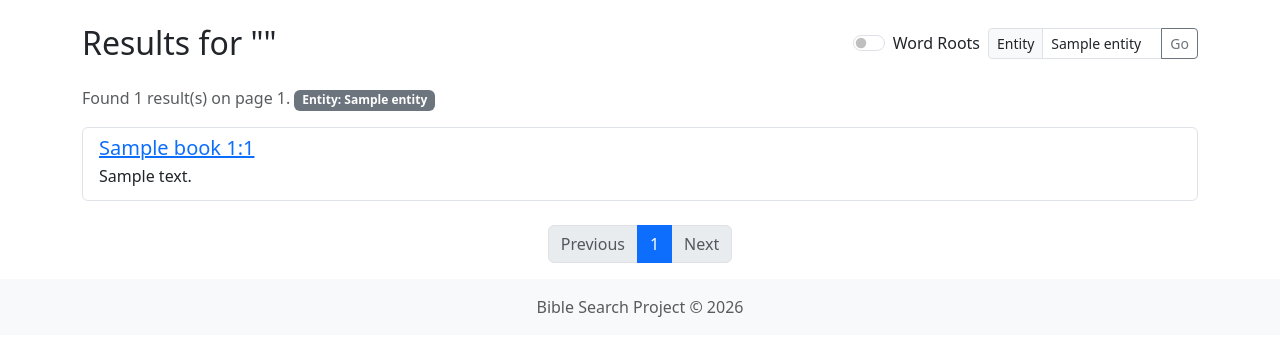
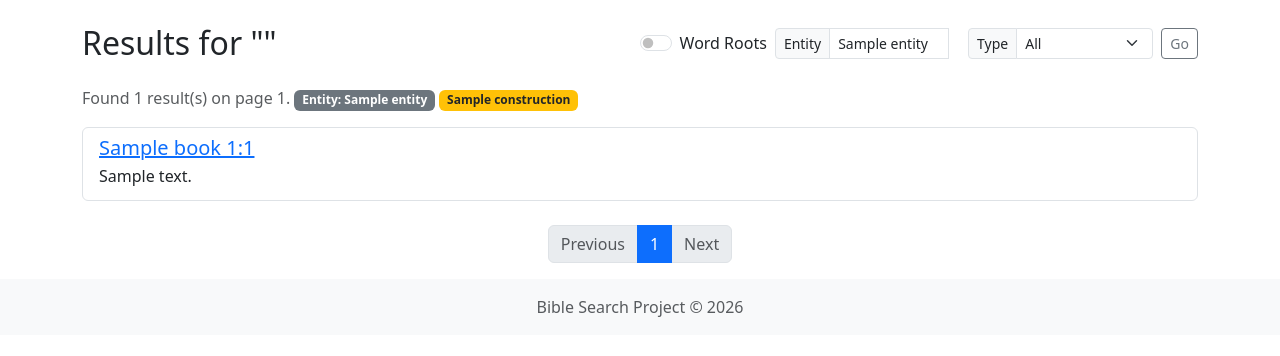
Before and after one commit to CharlieMcVicker/bible-search, a Flask app: template src/templates/results.html in a window 1280 px wide. Shown: the part 56-412 px from the top of the page. Run offline with Flask 3, Linux system fonts and the light colour scheme; the template is opened without the code that fills it: most values are stand-ins (such as "Sample title", 1, 10 or a date in 2020).

Commit message:
Implement Phase 6: Grammatical Construction Search
- Added is_command and is_hypothetical fields to Verse model.
- Enhanced ingestion logic to detect commands (imperatives, 'Thou shalt') and hypotheticals (if, unless, would/should).
- Updated BibleSearch to support filtering by grammatical construction.
- Integrated construction filters into the API and Frontend UI.

```diff
--- a/src/app.py
+++ b/src/app.py
@@ -83,11 +83,13 @@ def search_verses():
         offset = int(request.args.get('offset', 0))
         use_lemma = request.args.get('use_lemma', 'false').lower() == 'true'
         entity = request.args.get('entity')
+        construction = request.args.get('construction') # command or hypothetical
     except ValueError:
         abort(400, description="Invalid limit or offset")
 
     start_time = time.time()
-    results = searcher.search(query, limit=limit, offset=offset, use_lemma=use_lemma, entity_filter=entity)
+    results = searcher.search(query, limit=limit, offset=offset, use_lemma=use_lemma,
+                              entity_filter=entity, construction_filter=construction)
     duration = time.time() - start_time
 
     return jsonify({
@@ -96,7 +98,9 @@ def search_verses():
             'chapter': r.chapter.number,
             'verse': r.number,
             'text': r.text,
-            'lemma': r.lemma_text
+            'lemma': r.lemma_text,
+            'is_command': r.is_command,
+            'is_hypothetical': r.is_hypothetical
         } for r in results],
         'meta': {
             'count': len(results), # This is page count
@@ -179,14 +183,18 @@ def search_page():
     page = request.args.get('page', 1, type=int)
     use_lemma = request.args.get('use_lemma', 'off') == 'on' # Checkbox sends 'on'
     entity = request.args.get('entity', '').strip()
+    construction = request.args.get('construction', '').strip()
+
     if not entity:
         entity = None
+    if not construction:
+        construction = None
 
     per_page = 20
     offset = (page - 1) * per_page
 
     # Check if it's a reference (only if not doing advanced search)
-    if not use_lemma and not entity and page == 1:
+    if not use_lemma and not entity and not construction and page == 1:
         from src.nlp import extract_bible_references
         ref_meta = extract_bible_references(query)
 
@@ -200,7 +208,8 @@ def search_page():
 
     # Otherwise text search
     start_time = time.time()
-    results = searcher.search(query, limit=per_page, offset=offset, use_lemma=use_lemma, entity_filter=entity)
+    results = searcher.search(query, limit=per_page, offset=offset, use_lemma=use_lemma,
+                              entity_filter=entity, construction_filter=construction)
     duration = time.time() - start_time
 
     # Get top entities for refinement as well
@@ -219,6 +228,7 @@ def search_page():
                            per_page=per_page,
                            use_lemma=use_lemma,
                            entity=entity,
+                           construction=construction,
                            top_entities=top_entities)
 
 if __name__ == "__main__":
--- a/src/models.py
+++ b/src/models.py
@@ -26,6 +26,8 @@ class Verse(BaseModel):
     number = IntegerField()
     text = TextField() # Using KJV as primary for now
     lemma_text = TextField(null=True) # Lemmatized version of text
+    is_command = BooleanField(default=False)
+    is_hypothetical = BooleanField(default=False)
 
     class Meta:
         # Ensuring (chapter, number) is unique
--- a/src/templates/results.html
+++ b/src/templates/results.html
@@ -24,8 +24,18 @@
                         <option value="{{ ent.name }}">
                         {% endfor %}
                      </datalist>
-                     <button class="btn btn-outline-secondary" type="submit">Go</button>
                 </div>
+
+                <div class="input-group input-group-sm">
+                    <span class="input-group-text">Type</span>
+                    <select class="form-select" name="construction" onchange="this.form.submit()">
+                        <option value="">All</option>
+                        <option value="command" {% if construction == 'command' %}selected{% endif %}>Commands</option>
+                        <option value="hypothetical" {% if construction == 'hypothetical' %}selected{% endif %}>Hypotheticals</option>
+                    </select>
+                </div>
+
+                <button class="btn btn-sm btn-outline-secondary" type="submit">Go</button>
             </form>
         </div>
 
@@ -34,6 +44,7 @@
                 Found {{ count }} result(s) on page {{ page }}.
                 {% if use_lemma %}<span class="badge bg-info text-dark">Lemma Search</span>{% endif %}
                 {% if entity %}<span class="badge bg-secondary">Entity: {{ entity }}</span>{% endif %}
+                {% if construction %}<span class="badge bg-warning text-dark">{{ construction|capitalize }}</span>{% endif %}
             </p>
 
             <div class="list-group mb-4">
@@ -45,6 +56,10 @@
                                 {{ verse.chapter.book.name }} {{ verse.chapter.number }}:{{ verse.number }}
                             </a>
                         </h5>
+                        <div>
+                            {% if verse.is_command %}<span class="badge rounded-pill bg-warning text-dark">Command</span>{% endif %}
+                            {% if verse.is_hypothetical %}<span class="badge rounded-pill bg-info text-dark">Hypothetical</span>{% endif %}
+                        </div>
                     </div>
                     <p class="mb-1">{{ verse.text }}</p>
                     {% if verse.lemma_text and use_lemma %}
@@ -59,7 +74,7 @@
                 <ul class="pagination justify-content-center">
                     {% if page > 1 %}
                     <li class="page-item">
-                        <a class="page-link" href="{{ url_for('search_page', q=query, page=page-1, use_lemma='on' if use_lemma else None, entity=entity) }}">Previous</a>
+                        <a class="page-link" href="{{ url_for('search_page', q=query, page=page-1, use_lemma='on' if use_lemma else None, entity=entity, construction=construction) }}">Previous</a>
                     </li>
                     {% else %}
                     <li class="page-item disabled">
@@ -73,7 +88,7 @@
 
                     {% if verses|length == per_page %}
                     <li class="page-item">
-                        <a class="page-link" href="{{ url_for('search_page', q=query, page=page+1, use_lemma='on' if use_lemma else None, entity=entity) }}">Next</a>
+                        <a class="page-link" href="{{ url_for('search_page', q=query, page=page+1, use_lemma='on' if use_lemma else None, entity=entity, construction=construction) }}">Next</a>
                     </li>
                     {% else %}
                     <li class="page-item disabled">
```
Also changed, not shown: phases/06-grammatical-search.md (added, +25 -0 lines), src/ingest.py (+48 -4 lines), src/search.py (+8 -5 lines), src/templates/index.html (+9 -0 lines).
